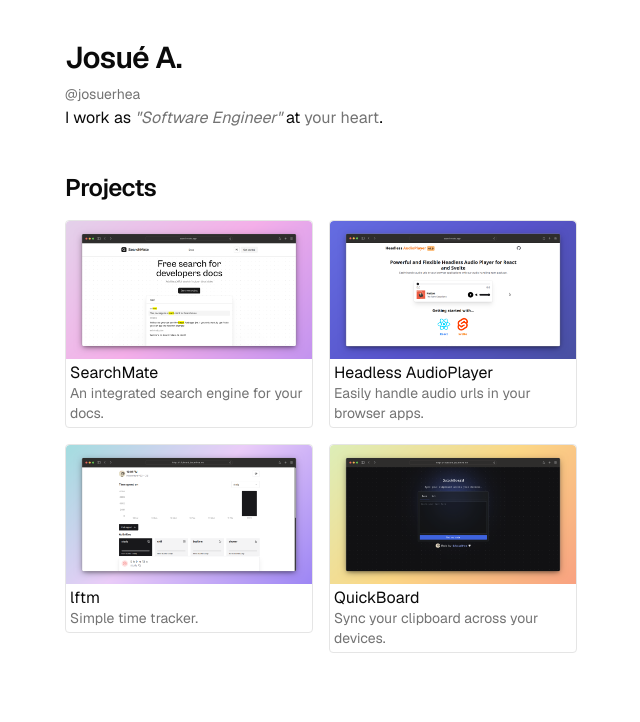
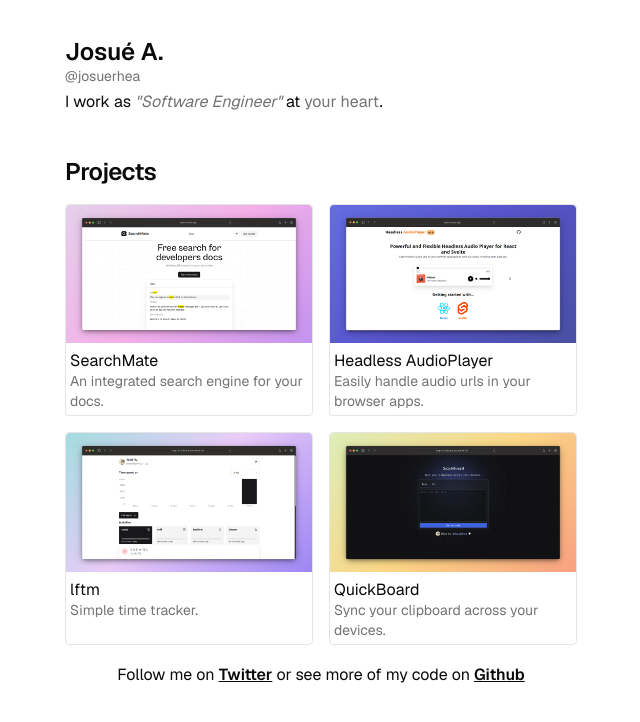
Before and after one commit to JosueRhea/josuerhea.me, a Next.js app: page / in a window 1280 px wide. Shown: the top 722 px of the page, without its empty margins (319-959 px from the left). Built offline with nearby package versions, Linux system fonts and the light colour scheme.

Commit message:
Add footer

```diff
--- /dev/null
+++ b/app/components/footer.tsx
@@ -0,0 +1,24 @@
+export function Footer() {
+  return (
+    <div className="w-full max-w-md mx-auto text-center mt-4">
+      <p className="leading-7 [&:not(:first-child)]:mt-6">
+        Follow me on{" "}
+        <a
+          href="https://twitter.com/josuerhea"
+          className="underline font-semibold"
+          target="_blank"
+        >
+          Twitter
+        </a>{" "}
+        or see more of my code on{" "}
+        <a
+          href="https://github.com/JosueRhea"
+          className="underline font-semibold"
+          target="_blank"
+        >
+          Github
+        </a>
+      </p>
+    </div>
+  );
+}
--- a/app/components/header.tsx
+++ b/app/components/header.tsx
@@ -1,10 +1,10 @@
 export function Header() {
   return (
     <section className="mx-auto w-full max-w-lg mt-10">
-      <h1 className="scroll-m-20 pb-2 text-3xl font-semibold tracking-tight first:mt-0">
+      <h1 className="scroll-m-20 text-2xl font-semibold leading-none">
         Josué A.
       </h1>
-      <p className="text-sm text-muted-foreground">@josuerhea</p>
+      <a href="" className="text-sm text-muted-foreground">@josuerhea</a>
       <p className="leading-7">
         I work as{" "}
         <span className="text-muted-foreground italic">
--- a/app/components/project.tsx
+++ b/app/components/project.tsx
@@ -14,7 +14,7 @@ export function Project({ desc, img, name, url, altImg }: Props) {
     <a
       href={url}
       target="_blank"
-      className="w-full h-fit border rounded-sm overflow-hidden hover:bg-muted transition-colors duration-150"
+      className="w-full h-full border rounded-sm overflow-hidden hover:bg-muted transition-colors duration-150"
     >
       <AspectRatio ratio={16 / 9}>
         <Image
@@ -24,7 +24,7 @@ export function Project({ desc, img, name, url, altImg }: Props) {
           alt={altImg}
         />
       </AspectRatio>
-      <div className="p-1 leading-tight">
+      <div className="p-1 leading-tight mt-1">
         <p>{name}</p>
         <p className="text-sm text-muted-foreground">{desc}</p>
       </div>
--- a/app/layout.tsx
+++ b/app/layout.tsx
@@ -15,8 +15,8 @@ export const metadata: Metadata = {
     type: "website",
   },
   twitter: {
-    title: 'Josue A.',
-    card: 'summary_large_image',
+    title: "Josue A.",
+    card: "summary_large_image",
   },
 };
 
--- a/app/page.tsx
+++ b/app/page.tsx
@@ -1,3 +1,4 @@
+import { Footer } from "./components/footer";
 import { Header } from "./components/header";
 import { Projects } from "./components/projects";
 
@@ -6,6 +7,7 @@ export default function Home() {
     <main className="font-sans w-full h-full min-h-screen flex flex-col px-2 pb-20">
       <Header />
       <Projects />
+      <Footer />
     </main>
   );
 }
```
